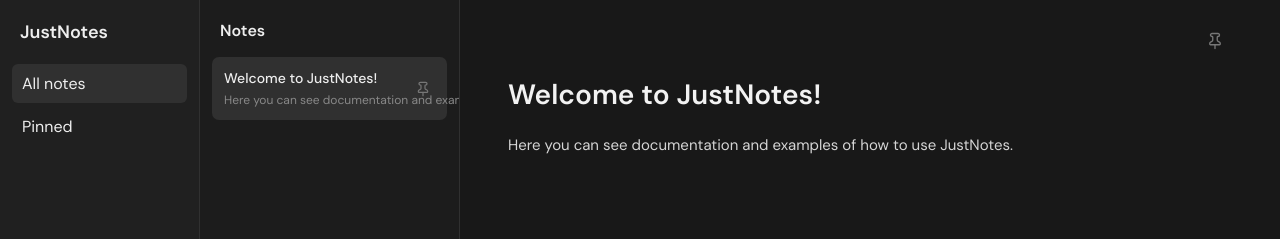
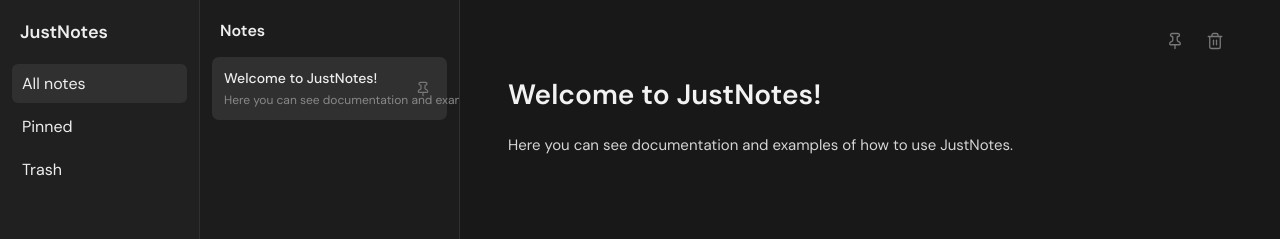
Before and after one commit to d6s8/JustNotes, a React (Vite) app in the folder Source Code/: page / in a window 1280 px wide. Shown: the top 239 px of the page. Built offline with nearby package versions, Linux system fonts and the light colour scheme.

Commit message:
deadline started.

```diff
--- a/Source Code/src/App.css
+++ b/Source Code/src/App.css
@@ -216,6 +216,21 @@
 }
 
 /* EMPTY STATE */
+.empty-editor-huge {
+  display: flex;
+  align-items: top;
+  padding-top: 100px;
+  justify-content: center;
+
+  font-size: 18px;
+  font-weight: 600;
+  opacity: 1;
+
+  width: 100%;
+  height: 100%;
+
+  background: #181818;
+}
 
 .empty-message {
   padding: 12px 8px;
@@ -243,9 +258,39 @@
   display: flex;
   align-items: center;
   justify-content: flex-end;
+  gap: 6px;
 
   min-height: 34px;
   margin-bottom: 18px;
+}
+
+.editor-action-button {
+  display: flex;
+  align-items: center;
+  justify-content: center;
+
+  width: 34px;
+  height: 34px;
+
+  padding: 0;
+
+  background: transparent;
+  border: none;
+  border-radius: 6px;
+
+  color: #777777;
+
+  cursor: pointer;
+}
+
+.editor-action-button:hover {
+  background: #242424;
+  color: #eeeeee;
+}
+
+.editor-action-button.danger:hover {
+  background: #3a2020;
+  color: #ff8a8a;
 }
 
 .editor-pin-button {
--- a/Source Code/src/App.tsx
+++ b/Source Code/src/App.tsx
@@ -1,5 +1,5 @@
-import { useState } from "react";
-import { Pin } from "lucide-react";
+import { useEffect, useState } from "react";
+import { Pin, RotateCcw, Trash2 } from "lucide-react";
 import "./App.css";
 
 type Note = {
@@ -7,7 +7,7 @@
   title: string;
   content: string;
   pinned: boolean;
-  secured: boolean;
+  deletedAt: number | null;
 };
 
 const initialNotes: Note[] = [
@@ -16,25 +16,47 @@
     title: "Welcome to JustNotes!",
     content: "Here you can see documentation and examples of how to use JustNotes.",
     pinned: false,
-    secured: false,
+    deletedAt: null,
   },
 ];
 
-type Filter = "all" | "pinned";
+function loadNotes(): Note[] {
+  const savedNotes = localStorage.getItem("justnotes-notes");
+
+  if (!savedNotes) {
+    return initialNotes;
+  }
+
+  try {
+    return JSON.parse(savedNotes);
+  } catch {
+    return initialNotes;
+  }
+}
+
+type Filter = "all" | "pinned" | "trash";
 
 function App() {
-  const [notes, setNotes] = useState<Note[]>(initialNotes);
+  const [notes, setNotes] = useState<Note[]>(loadNotes);
   const [selectedNoteId, setSelectedNoteId] = useState<number>(1);
   const [filter, setFilter] = useState<Filter>("all");
+
+  useEffect(() => {
+    localStorage.setItem("justnotes-notes", JSON.stringify(notes));
+  }, [notes]);
 
   const selectedNote = notes.find(
     (note) => note.id === selectedNoteId
   );
 
   const visibleNotes =
-    filter === "pinned"
-      ? notes.filter((note) => note.pinned)
-      : notes;
+    filter === "trash"
+      ? notes.filter((note) => note.deletedAt !== null)
+      : filter === "pinned"
+        ? notes.filter(
+            (note) => note.pinned && note.deletedAt === null
+          )
+        : notes.filter((note) => note.deletedAt === null);
 
   function createNote() {
     const newNote: Note = {
@@ -42,12 +64,63 @@
       title: "Untitled",
       content: "",
       pinned: false,
-      secured: false,
+      deletedAt: null,
     };
 
     setNotes((currentNotes) => [newNote, ...currentNotes]);
     setSelectedNoteId(newNote.id);
     setFilter("all");
+  }
+
+  function moveToTrash(id: number) {
+    setNotes((currentNotes) =>
+      currentNotes.map((note) =>
+        note.id === id
+          ? {
+              ...note,
+              deletedAt: Date.now(),
+              pinned: false,
+            }
+          : note
+      )
+    );
+
+    const nextNote = notes.find(
+      (note) =>
+        note.id !== id &&
+        note.deletedAt === null
+    );
+
+    setSelectedNoteId(nextNote?.id ?? 0);
+  }
+
+  function restoreNote(id: number) {
+    setNotes((currentNotes) =>
+      currentNotes.map((note) =>
+        note.id === id
+          ? {
+              ...note,
+              deletedAt: null,
+            }
+          : note
+      )
+    );
+
+    setFilter("all");
+  }
+
+  function deleteForever(id: number) {
+    setNotes((currentNotes) =>
+      currentNotes.filter((note) => note.id !== id)
+    );
+
+    const nextTrashNote = notes.find(
+      (note) =>
+        note.id !== id &&
+        note.deletedAt !== null
+    );
+
+    setSelectedNoteId(nextTrashNote?.id ?? 0);
   }
 
   function updateSelectedNote(
@@ -57,7 +130,10 @@
     setNotes((currentNotes) =>
       currentNotes.map((note) =>
         note.id === selectedNoteId
-          ? { ...note, [field]: value }
+          ? {
+              ...note,
+              [field]: value,
+            }
           : note
       )
     );
@@ -67,7 +143,10 @@
     setNotes((currentNotes) =>
       currentNotes.map((note) =>
         note.id === id
-          ? { ...note, pinned: !note.pinned }
+          ? {
+              ...note,
+              pinned: !note.pinned,
+            }
           : note
       )
     );
@@ -98,6 +177,15 @@
           >
             Pinned
           </button>
+
+          <button
+            className={`nav-item ${
+              filter === "trash" ? "active" : ""
+            }`}
+            onClick={() => setFilter("trash")}
+          >
+            Trash
+          </button>
         </nav>
 
         <button
@@ -110,7 +198,11 @@
 
       <section className="notes-list">
         <h2>
-          {filter === "all" ? "Notes" : "Pinned"}
+          {filter === "all"
+            ? "Notes"
+            : filter === "pinned"
+              ? "Pinned"
+              : "Trash"}
         </h2>
 
         {visibleNotes.length > 0 ? (
@@ -134,29 +226,43 @@
                 </span>
               </button>
 
+              {filter !== "trash" && (
                 <button
                   className={`pin-button ${
                     note.pinned ? "pinned" : ""
                   }`}
                   onClick={() => togglePinned(note.id)}
                   aria-label={
-                  note.pinned ? "Unpin note" : "Pin note"
+                    note.pinned
+                      ? "Unpin note"
+                      : "Pin note"
                   }
                   title={
-                  note.pinned ? "Unpin note" : "Pin note"
+                    note.pinned
+                      ? "Unpin note"
+                      : "Pin note"
                   }
                 >
                   <Pin
                     size={16}
                     strokeWidth={1.8}
-                  fill={note.pinned ? "currentColor" : "none"}
+                    fill={
+                      note.pinned
+                        ? "currentColor"
+                        : "none"
+                    }
                   />
                 </button>
+              )}
             </div>
           ))
         ) : (
           <p className="empty-message">
-            No pinned notes
+            {filter === "trash"
+              ? "Trash is empty"
+              : filter === "pinned"
+                ? "No pinned notes"
+                : "No notes"}
           </p>
         )}
       </section>
@@ -165,31 +271,94 @@
         {selectedNote ? (
           <>
             <div className="editor-toolbar">
+              {filter === "trash" ? (
+                <>
+                  <button
+                    className="editor-action-button"
+                    onClick={() =>
+                      restoreNote(selectedNote.id)
+                    }
+                    aria-label="Restore note"
+                    title="Restore note"
+                  >
+                    <RotateCcw
+                      size={18}
+                      strokeWidth={1.8}
+                    />
+                  </button>
+
+                  <button
+                    className="editor-action-button danger"
+                    onClick={() =>
+                      deleteForever(selectedNote.id)
+                    }
+                    aria-label="Delete forever"
+                    title="Delete forever"
+                  >
+                    <Trash2
+                      size={18}
+                      strokeWidth={1.8}
+                    />
+                  </button>
+                </>
+              ) : (
+                <>
                   <button
                     className={`editor-pin-button ${
-                  selectedNote.pinned ? "pinned" : ""
+                      selectedNote.pinned
+                        ? "pinned"
+                        : ""
                     }`}
-                onClick={() => togglePinned(selectedNote.id)}
+                    onClick={() =>
+                      togglePinned(selectedNote.id)
+                    }
                     aria-label={
-                  selectedNote.pinned ? "Unpin note" : "Pin note"
+                      selectedNote.pinned
+                        ? "Unpin note"
+                        : "Pin note"
                     }
                     title={
-                  selectedNote.pinned ? "Unpin note" : "Pin note"
+                      selectedNote.pinned
+                        ? "Unpin note"
+                        : "Pin note"
                     }
                   >
                     <Pin
                       size={18}
                       strokeWidth={1.8}
-                  fill={selectedNote.pinned ? "currentColor" : "none"}
+                      fill={
+                        selectedNote.pinned
+                          ? "currentColor"
+                          : "none"
+                      }
                     />
                   </button>
+
+                  <button
+                    className="editor-action-button"
+                    onClick={() =>
+                      moveToTrash(selectedNote.id)
+                    }
+                    aria-label="Move to trash"
+                    title="Move to trash"
+                  >
+                    <Trash2
+                      size={18}
+                      strokeWidth={1.8}
+                    />
+                  </button>
+                </>
+              )}
             </div>
 
             <input
               className="note-title"
               value={selectedNote.title}
               onChange={(event) =>
-                updateSelectedNote("title", event.target.value)
+                updateSelectedNote(
+                  "title",
+                  event.target.value
+                )
               }
               placeholder="Untitled"
               aria-label="Note title"
@@ -199,14 +368,19 @@
               className="note-content"
               value={selectedNote.content}
               onChange={(event) =>
-                updateSelectedNote("content", event.target.value)
+                updateSelectedNote(
+                  "content",
+                  event.target.value
+                )
               }
               placeholder="What's on your mind today?"
               aria-label="Note content"
             />
           </>
         ) : (
-          <p>No note selected</p>
+          <div className="empty-editor-huge">
+            <h1> Select a note </h1>
+          </div>
         )}
       </section>
     </main>
```
Lines whose indentation alone changed are shown as unchanged.
